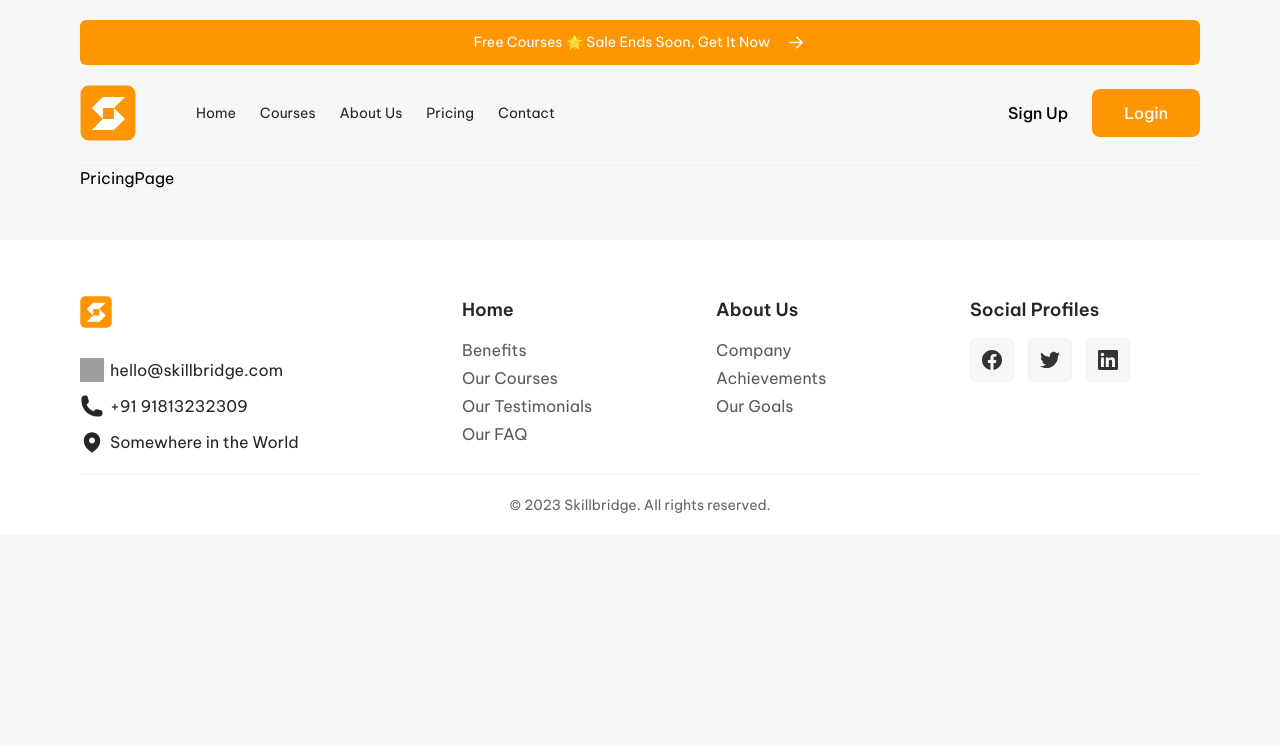
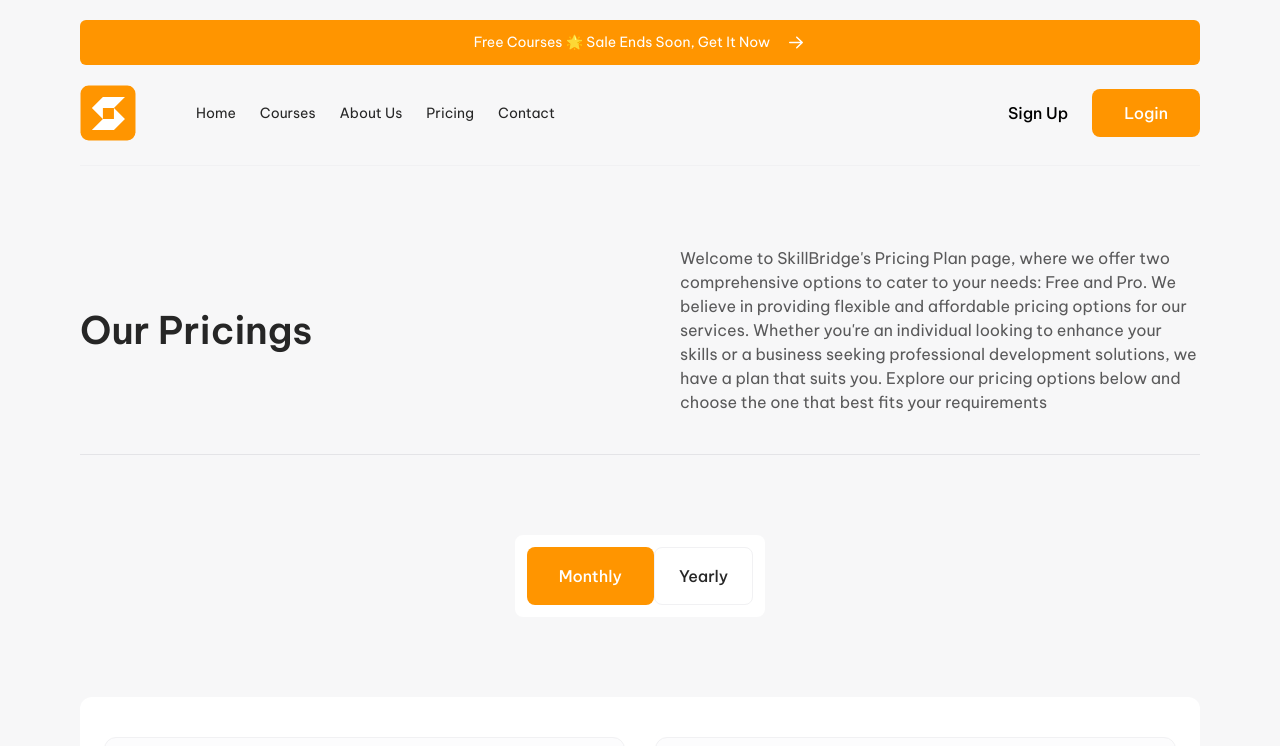
Before and after one commit to Nishabankar/Spring-LMS, a React (Vite) app in the folder client/: page /pricing in a window 1280 px wide. Shown: the top 746 px of the page. Built offline with nearby package versions, Linux system fonts and the light colour scheme; grey boxes are pictures that could not be loaded.

Commit message:
added pricing page.

```diff
--- a/client/src/component/template/Pricing.jsx
+++ b/client/src/component/template/Pricing.jsx
@@ -3,7 +3,7 @@ import PriceCard from '../molecules/PriceCard'
 
 import Button from '../atoms/Button';
 
-const Pricing = () => {
+const Pricing = ( { showHeader = true, noTopMargin = false } ) => {
   const plans = {
     monthly: [
       {
@@ -74,24 +74,32 @@ const Pricing = () => {
     }
   }
 
-  console.log("planType: ", planType);
+  console.log( "planType: ", planType );
 
   return (
     <>
       <div className='benifit-container max-w-[1597px] mx-auto flex flex-col gap-10 lg:gap-[60px] xl:gap-20'>
-        <div className='flex flex-col  gap-5 lg:flex-row lg:items-end justify-between  w-full max-w-[1595px] mx-auto mt-12 lg:mt-24 xl:mt-36'>
-          <div className='flex  flex-col items-start justify-start gap-1 w-full lg:max-w-[933px] '>
-            <h3 className='text-[28px] font-semibold tracking-normal text-gray-15 lg:text-[38px] xl:text-5xl'>"Our Pricing"</h3>
-            <p className='text-sm  font-normal tracking-normal text-gray-35 lg:text-base xl:text-lg'>Lorem ipsum dolor sit amet consectetur. Tempus tincidunt etiam eget elit id imperdiet et. Cras eu sit dignissim lorem nibh et. Ac cum eget habitasse in velit fringilla feugiat senectus in.</p>
-          </div>
-          <div className='w-full max-w-max flex justify-end  lg:mx-0 bg-absolute-white p-3 rounded-lg'>
+        <div className={`flex flex-col gap-5 ${ showHeader ? 'lg:flex-row lg:items-end justify-between' : 'items-center justify-center'
+          } w-full max-w-[1595px] mx-auto ${ noTopMargin ? 'mt-0' : 'mt-12 lg:mt-24 xl:mt-36'
+          }`}
+        >
+          {showHeader && (   // 👈 only show if true
+
+            <div className='flex  flex-col items-start justify-start gap-1 w-full lg:max-w-[933px] '>
+              <h3 className='text-[28px] font-semibold tracking-normal text-gray-15 lg:text-[38px] xl:text-5xl'>"Our Pricing"</h3>
+              <p className='text-sm  font-normal tracking-normal text-gray-35 lg:text-base xl:text-lg'>Lorem ipsum dolor sit amet consectetur. Tempus tincidunt etiam eget elit id imperdiet et. Cras eu sit dignissim lorem nibh et. Ac cum eget habitasse in velit fringilla feugiat senectus in.</p>
+            </div>
+          )}
+
+
+          <div className='flex justify-center  lg:mx-0 bg-absolute-white p-3 rounded-lg max-w-[400px] mx-auto'>
             <Button text="Monthly" variation={planType === "monthly" ? "primary" : "secondary"} size='medium' onClick={() => handleClick( "monthly" )} />
             <Button text="Yearly" variation={planType === "yearly" ? "primary" : "secondary"} size='medium' onClick={() => handleClick( "yearly" )} />
 
           </div>
         </div>
         <div className='card-container bg-absolute-white flex flex-col lg:flex-row gap-[30px] w-full lg:p-6 lg:pt-10 2xl:p-[30px] 2xl:pt-[50px] rounded-xl  '>
-          {plans[planType].map( ( item, index ) => (
+          {plans[ planType ].map( ( item, index ) => (
             <PriceCard key={index} item={item} type={planType} />
           ) )}
         </div>
--- a/client/src/pages/PricingPage.jsx
+++ b/client/src/pages/PricingPage.jsx
@@ -1,8 +1,27 @@
 import React from 'react'
+import Heading from '../component/molecules/Heading'
+import Pricing from '../component/template/Pricing'
+import FAQ from '../component/template/FAQ'
 
 const PricingPage = () => {
   return (
-    <div>PricingPage</div>
+    <>
+
+      <div>
+        <Heading heading="Our Pricings" subheading="Welcome to SkillBridge's Pricing Plan page, where we offer two comprehensive options to cater to your needs: Free and Pro. We believe in providing flexible and affordable pricing options for our services. Whether you're an individual looking to enhance your skills or a business seeking professional development solutions, we have a plan that suits you. Explore our pricing options below and choose the one that best fits your requirements" />
+      </div>
+
+      <div>
+        <Pricing showHeader={false} noTopMargin={true} /> {/* 👈 hides the title and description */}
+      </div>
+
+      <div>
+        <FAQ />
+        </div>
+
+
+
+    </>
   )
 }
 
```
Also changed, not shown: client/src/pages/AboutUs.jsx (+0 -7 lines).
